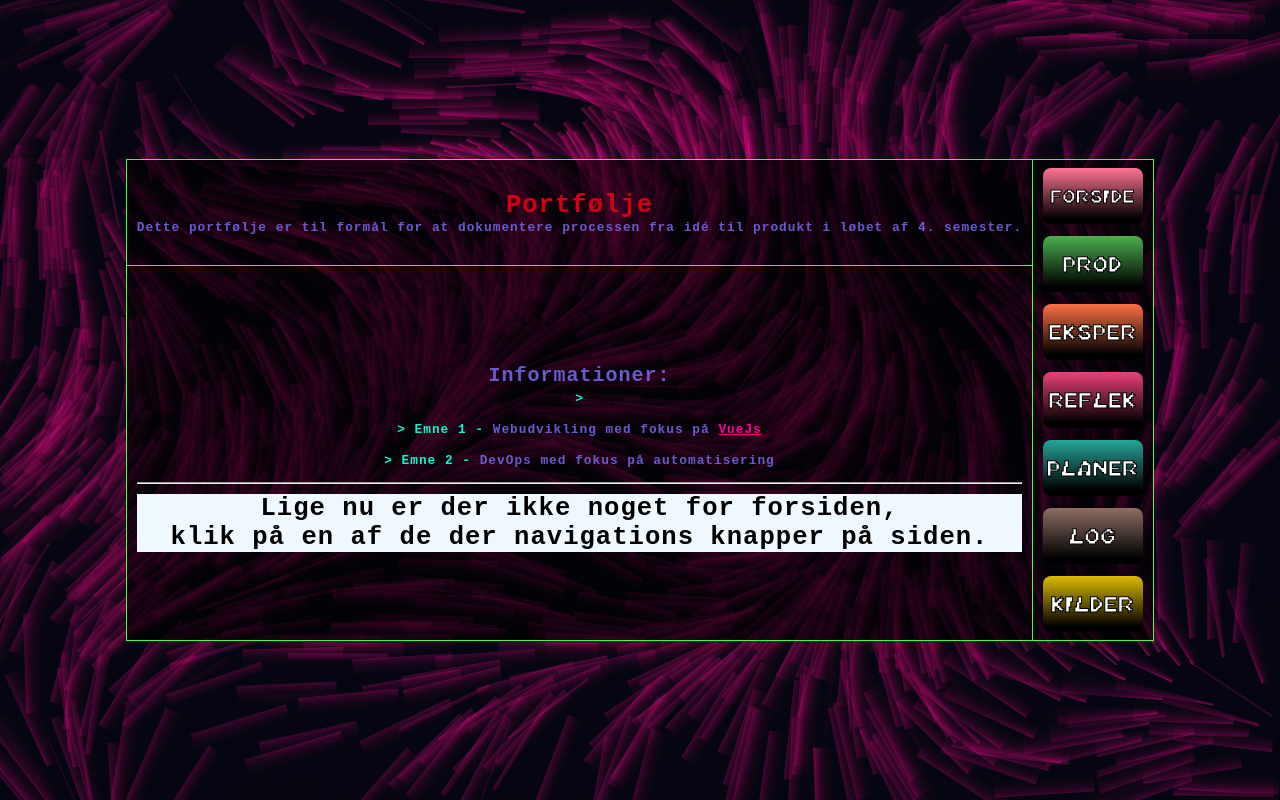
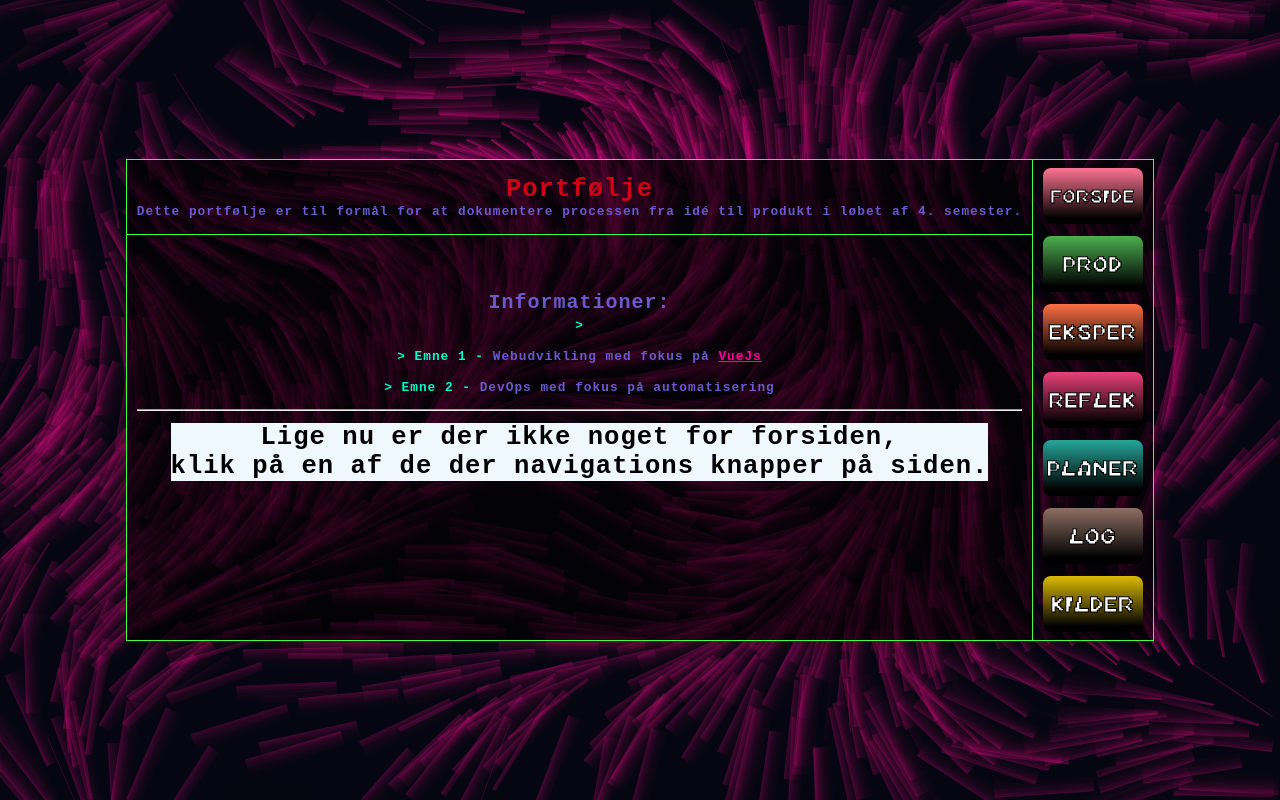
Before and after one commit to Gatherer4466/gatherer4466.github.io, a Vue app: page / in a window 1280 px wide. Built offline with nearby package versions, Linux system fonts and the light colour scheme.

Commit message:
create temporary padding

```diff
--- a/src/views/HomeView.vue
+++ b/src/views/HomeView.vue
@@ -1,7 +1,34 @@
 <template>
-  <div>
-    <h1 style="background-color: aliceblue">Lige nu er der ikke noget for forsiden,
-      <br />
-      klik på en af de der navigations knapper på siden.</h1>
+  <div class="wrapper">
+    <h1 class="message">
+      Lige nu er der ikke noget for forsiden,<br />
+      klik på en af de der navigations knapper på siden.
+    </h1>
+
+    <img
+      class="bottom-image literally just for padding fuck you if youre seing this in inspect element btw"
+      src="https://cdn.7tv.app/emote/01H2EP392G0007NQZJ108V2KRR/4x.png"
+      alt="Emote"
+    />
   </div>
 </template>
+
+<style>
+.wrapper {
+  display: flex;
+  flex-direction: column;
+  justify-content: space-between;
+  align-items: center;
+  text-align: center;
+}
+
+.message {
+  background-color: aliceblue;
+}
+
+.bottom-image {
+  opacity: 0;
+  width: 150px;
+  bottom: 0;
+}
+</style>
```
